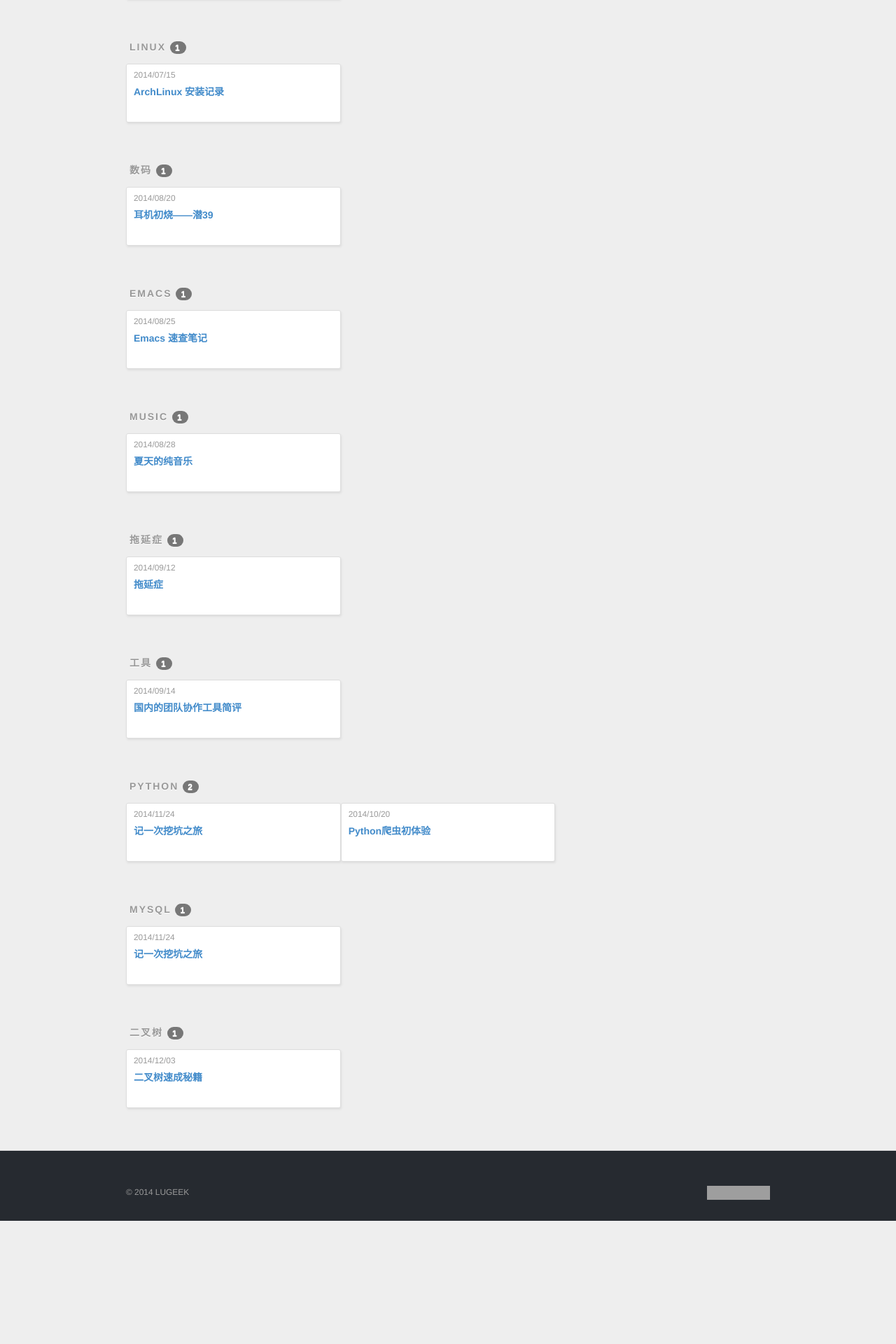
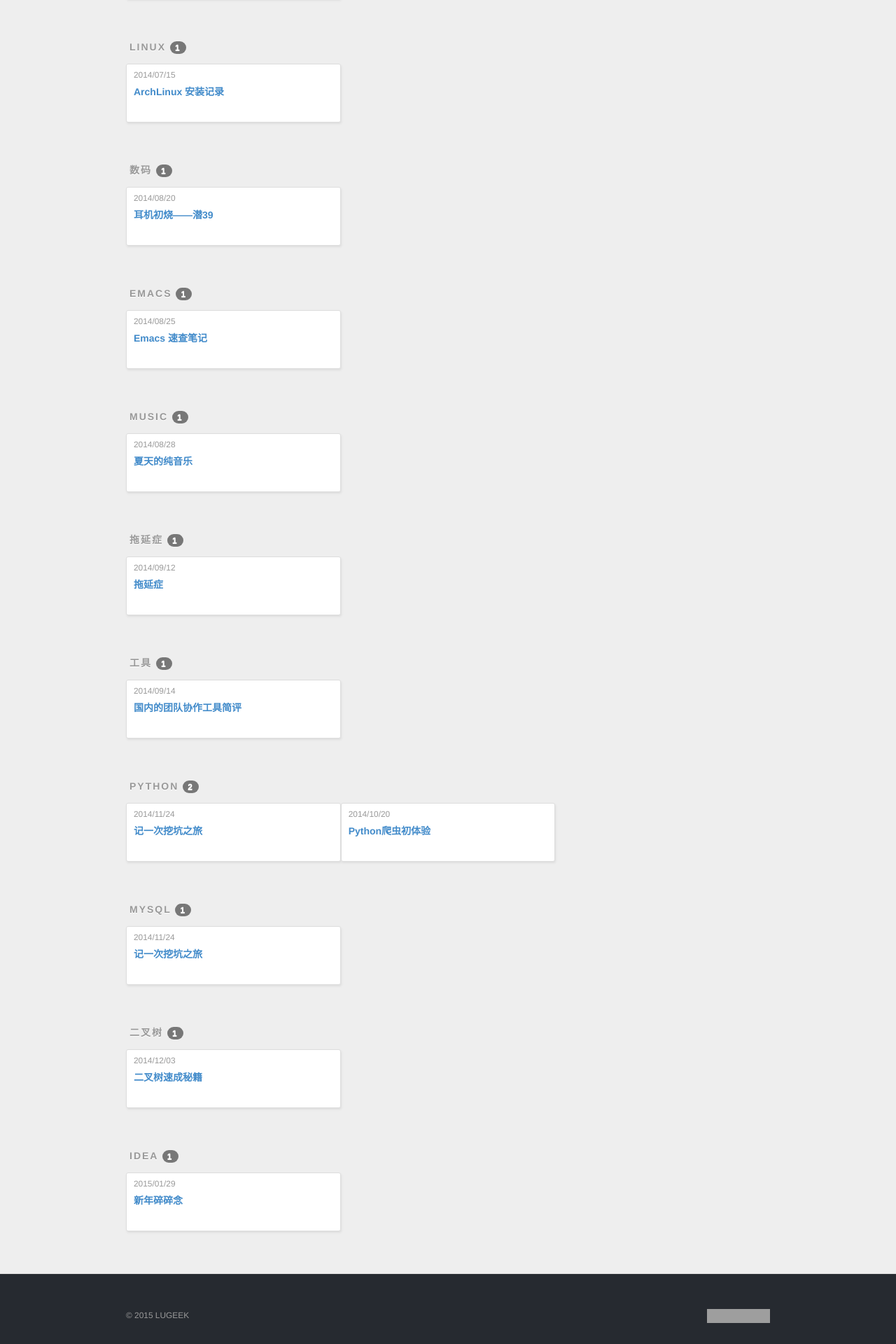
Before and after one commit to lugeek/lugeek.github.io, a Jekyll site: the page built from tags/index.md, in a window 1280 px wide. Shown: the part 1183-3103 px from the top of the page at 70% size. Built offline with Jekyll 4.4.1, drawn with Linux system fonts in a browser that asks for light colours; Markdown is read by kramdown in place of the engine named in the settings; comment, search, counter and statistics services are not loaded; some of the changed lines change nothing that is shown; grey boxes are pictures that could not be loaded.

Commit message:
Happy new year

````diff
--- a/_config.yml
+++ b/_config.yml
@@ -7,4 +7,4 @@ pygments: true
 url: http://lugeek.com
 permalink: /:year/:month/:day/:title/
 paginate: 5
-year: 2014
+year: 2015
--- /dev/null
+++ b/_posts/2015-01-29-new-year-ideas.md
@@ -0,0 +1,136 @@
+---
+layout: post
+title: 新年碎碎念
+description: 寒假的学习清单，求学霸附体！！！我要做大牛！！！精通前后端和移动端开发！！！
+categories: 技术
+tags: idea
+---
+
+![face]({{ site.url }}/images/2014-01-29/face.jpg)
+
+这么快就到了2015年了，还没反应过来2014就溜走了，我还有很多事没干完呢…本来想写一个2014总结的，后来发现也没什么好写的，该忘的也都忘了，看来这记性是不行了。今年是羊年了，不知道羊驼可不可以当吉祥物…
+
+```
+	  ┏┓     ┏┓
+	┏┛┻━━━┛┻━━━┓
+	┃                 ┃
+	┃       ━        ┃
+	┃    ┳┛  ┗┳    ┃
+	┃                 ┃
+	┃  ``   ┻   ``   ┃
+	┃                 ┃
+	┗━┓           ┏━┛
+		┃          ┃Code is far away from bug with the animal protecting.
+		┃          ┃神兽护佑,代码无bug.
+		┃          ┗━━━┓
+		┃                 ┣┓
+		┃                 ┏┛
+		┗┓┓┏━┳┓┏━━━┛
+		  ┃┫┫  ┃┫┫
+		  ┗┻┛  ┗┻┛
+```
+
+最近都在忙自己的毕设，六端口直接变频接收机，果然是没有编程好玩啊，所以博客也没怎么更新。博客是由于心血来潮才搭建的，发现到了后面真的很难坚持，特别是没什么访问量的博客，没有互动就跟写日记一样。在这样一个互联网的时代，社交无处不在，一个长微博往往比在博客写一篇文章来得更容易传播，微信公众号的兴起，提供信息的账号十分泛滥，在信息大爆炸的当下，博客的生存之道的确值得深思。所以我也要考虑一下博客的问题了。
+
+下面是一个学习清单，因为寒假家里可能会断网，准备寒假给自己充电的，后来想想我还是太单纯了…这么长一个清单，虽然很多事重复的，但是要在一个月学出来那也是大牛了…最近还入了一个kindle，还想着晒晒太阳看看书，kindle看小说不错，看编程方面的工具书感觉还是比较吃力。
+
+对于Java需要在数据结构和算法上面进行加强，还要再学习一些Java Web方面的知识。Python的话想接触一下两个后端框架Flask和Django，还是以Flask入手比较好，这个框架非常轻量，这也算是对Web后端的学习。Android的话之前学得比较乱，一般都是要用到什么然后去查什么，缺少系统的学习，这次算是梳理一下，然后学习一下开源的组件。听说从Android转Web前端比较容易，不知道是不是坑，前端也需要学一下，以JavaScript和Html5为主，再看一下框架。最后列了近期想实现的项目，一个是指导本科毕设的GPS地图，一个是想做个优雅的论坛，一个是社交，最想实现的是那个信件，想做一个小而美的小众应用，然后独自一个人做维护和更新。
+
+###Java
+1. 数据结构，set，list..排序算法，时间复杂度，空间复杂度等等
+	* 详见《JAVA数据结构和算法》一书。
+	* [java数据结构](http://blog.csdn.net/hunterno4/article/details/9750577)
+	* [详细介绍java中的数据结构](http://developer.51cto.com/art/201107/273003.htm)
+	* [java 数据结构](http://www.cnblogs.com/jhtchina/articles/3173246.html)
+	* [常用JAVA数据结构](http://www.cnblogs.com/jirglt/archive/2012/06/09/2543062.html)
+	* [JAVA中的几种数据结构](http://www.cnblogs.com/zhangjs8385/archive/2011/10/11/2207105.html)
+	* [《java数据结构与算法》系列之“快速排序"](http://www.cnblogs.com/m-xy/p/3373960.html)
+	* [Java数据结构内容整理](http://www.cnblogs.com/ayan/archive/2012/04/16/2451949.html)
+	* [《java数据结构与算法》系列之“简单排序"-冒泡，选择，插入](http://www.cnblogs.com/m-xy/p/3361478.html)
+	* [利用java实现数据结构中常用的插入排序和快速排序算法](http://www.cnblogs.com/lee/archive/2007/05/11/743381.html)
+	* [Java中Set Map List 的区别](http://www.cnblogs.com/xiaofengkang/p/3859457.html)
+	* [很有意思的可视化排序算法](http://top.jobbole.com/1229/)
+4. java正则表达式
+	* [W3Cjava正则表达式](http://www.w3cschool.cc/java/java-regular-expressions.html)
+5. Java Web
+	* [如何快速上手java web](http://segmentfault.com/q/1010000000400073)
+
+		JSP -> Servlet -> Java SSH Framework
+
+		《HeadFirst Servlet&JSP》书
+
+	* [初学 Java Web 开发，请远离各种框架，从 Servlet 开发](http://www.oschina.net/question/12_52027)
+	* [怎样用java写server端？](http://segmentfault.com/q/1010000000364063#a-1020000000364524)
+	* ok
+7. [Java快速教程-Vamei](http://www.cnblogs.com/vamei/archive/2013/03/31/2991531.html)
+
+###Python
+1.  flask框架
+	* [学 Flask 有必要把官网上的 PDF 文档整个都看完么?](http://www.v2ex.com/t/61941)
+	* [Flask 中文指南](http://www.pythondoc.com/flask/index.html)
+	* [Flask 中文指南2](http://docs.jinkan.org/docs/flask/)
+	* [Flask quickstart](http://flask.pocoo.org/docs/0.10/quickstart/)
+	* [simple blog power by flask](http://www.jamesharding.ca/posts/simple-static-markdown-blog-in-flask/)
+	* [flask 老外教程](http://blog.miguelgrinberg.com/post/the-flask-mega-tutorial-part-i-hello-world)
+	* [Flask 开发从小白开始](http://segmentfault.com/bookmark/1230000001707093)
+2. Django(Django REST framework)
+	* [Django](http://djangobook.py3k.cn/2.0/)
+	* [Django](http://lenciel.cn/django-notes/)
+
+
+###Android
+1. 自定义控件
+	* [深入了解view(guolin的博客很多干货)](http://blog.csdn.net/guolin_blog/article/details/12921889)
+	* [android - 自定义（组合）控件 + 自定义控件外观](http://www.cnblogs.com/bill-joy/archive/2012/04/26/2471831.html)
+	* [自定义组合控件实现](http://wangjie2013.iteye.com/blog/2000473)
+2. [stormzhang的干货很棒](http://stormzhang.com)
+3. [Android培训指南中文版](http://hukai.me/android-training-course-in-chinese/index.html)
+4. [代码家推荐的开源库](http://blog.daimajia.com/android-library-collection/)
+5. 学习开源库的源代码
+6. [Android的周报](http://www.androidweekly.cn/)
+
+###Web前段
+1. 关于前端
+	* [前端工程师的困惑](http://www.ituring.com.cn/article/133104)
+	* [WEB应用开发简述]()
+2. javascript
+	* [JavaScript基础与进阶](http://developer.51cto.com/art/201107/277356.htm)
+	* [慕课网的前端开发视频](http://www.imooc.com/course/list?c=fe)
+	* [慕课网--精选在线课程：前端开发入门、进阶与实战（中文系列）](http://blog.jobbole.com/68485/)
+	* [深入理解JavaScript系列](http://www.cnblogs.com/tomxu/archive/2011/12/15/2288411.html)
+	* [codecademy](http://www.codecademy.com/)
+	* [伯乐前端频道](http://web.jobbole.com/)
+	* [如何正确学习JavaScript？](http://web.jobbole.com/81758/)
+	* [JavaScript 教程--w3cschool](http://www.w3cschool.cc/js/js-tutorial.html)
+3. html5
+	* [html5--w3cschool](http://www.w3cschool.cc/html/html5-intro.html)
+4. 前端框架
+	* [前端开发框架对比](http://yidianzixun.com/n/07hWZzDa/?s=1)
+	* [JavaScript MVC框架PK：Angular、Backbone、CanJS与Ember](http://www.ituring.com.cn/article/38394#)
+	* [React--UI库](http://facebook.github.io/react/)
+		* [github](https://github.com/facebook/react/)
+		* [React中文社区](http://react-china.org/)
+		* Facebook 发布 react native, 采用 reactjs 开发 iOS 和 Android 原生 app.
+		* 不是一个MVC框架，作为V具有较快的速度，可以配合其他框架使用。
+		* [Flask+React的例子](https://github.com/defshine/message-board)
+	* [Angular-github](https://github.com/angular/angular.js)
+		* [angular--w3cschool](http://www.w3cschool.cc/angularjs/angularjs-tutorial.html)
+		* [angular--七步走](http://developer.51cto.com/art/201311/416334.htm)
+		* [同上](http://blog.jobbole.com/46779/)
+		* [angular--中文社区](http://angularjs.cn/tag/AngularJS)
+		* [angular系列](http://yijiebuyi.com/tag/angular.js.html)
+
+###Project(待实现)
+1. [Collipa 社区](http://collipa.com/)
+	* [github地址](https://github.com/yetone/collipa)
+2. 每日一人，每日一伙，每日一叨
+3. 毕设GPS地图
+4. 信件
+	* 看了秒速五厘米之后，觉得写信真的是一件非常有意思的事情。平时大家用微信或者QQ什么的，只言片语的聊天，都是想到什么聊什么，像我这样子不擅长说话的人就不太会聊天。反而写信这种方式更适合我，提前组织好自己的语言，表达自己的想法，然后发送给远方的朋友。而且在等待回信的时候和拆开信件时候的心情，是微信或者QQ难以取代的。我一直想开发一款App来还原这种真实的写信场景，脑海中的想法形成已久，就是缺少时间和精力来开发了。
+
+###笔试
+1. [笔试题](http://blog.csdn.net/v_july_v/article/details/11921021)
+2. [牛客网](http://www.nowcoder.com/)
+
+###写在最后
+有时候想想自己考研是为了什么，选择考研可能是当时的权宜之计吧，但是现在找到了自己想做的（程序猿，我就这点出息=。=），突然发现读研是一件相当无意义的事情。读研期间学习的依旧是通信理论方面的东西，对于从事软件行业来说意义不大，有意义的可能只剩文凭了吧。但是IT行业还是看的技术，文凭的意义又不大。思来想去还考虑过辍学，跟随扎克伯格和比尔盖茨的脚步，但是考虑到自己能力不足，最终只会成为一个笑柄吧。不说了，都是泪…我要去研究直接变频接收机了…T^T
````
Also changed, not shown: images/2015-01-29/face.jpg (added).
